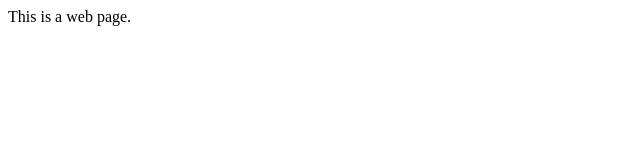
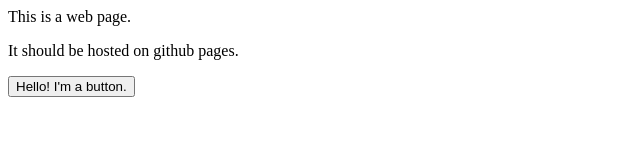
Before and after one commit to NathanWindeler/CS3203_Project, a plain HTML site: page index.html in a window 1280 px wide. Shown: the whole page, without its empty margins (0-640 px from the left). Drawn offline with Linux system fonts and the light colour scheme.

Commit message:
Update index.html

```diff
--- a/index.html
+++ b/index.html
@@ -1,3 +1,7 @@
 <p> This is a web page. </p>
 
+<p> It should be hosted on github pages. </p>
+
+<button> Hello! I'm a button. </button>
+
 <script src="code.js"></script>
```
